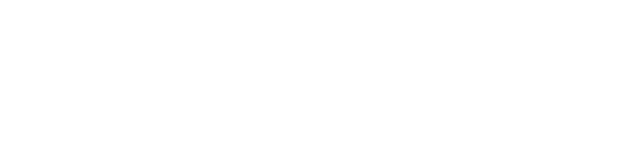
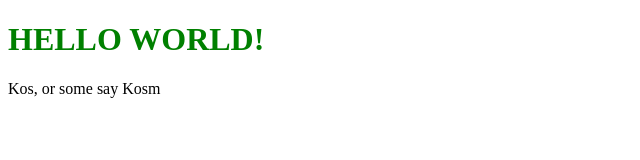
Before and after one commit to BertBash/git-101, a plain HTML site: page index.html in a window 1280 px wide. Shown: the whole page, without its empty margins (0-640 px from the left). Drawn offline with Linux system fonts and the light colour scheme.

Commit message:
Added a paragraph section.

```diff
--- a/index.html
+++ b/index.html
@@ -7,6 +7,7 @@
     <link rel="stylesheet" href="./style.css">
 </head>
 <body>
-
+   <h1>HELLO WORLD!</h1>
+   <p>Kos, or some say Kosm</p>
 </body>
 </html>
```
